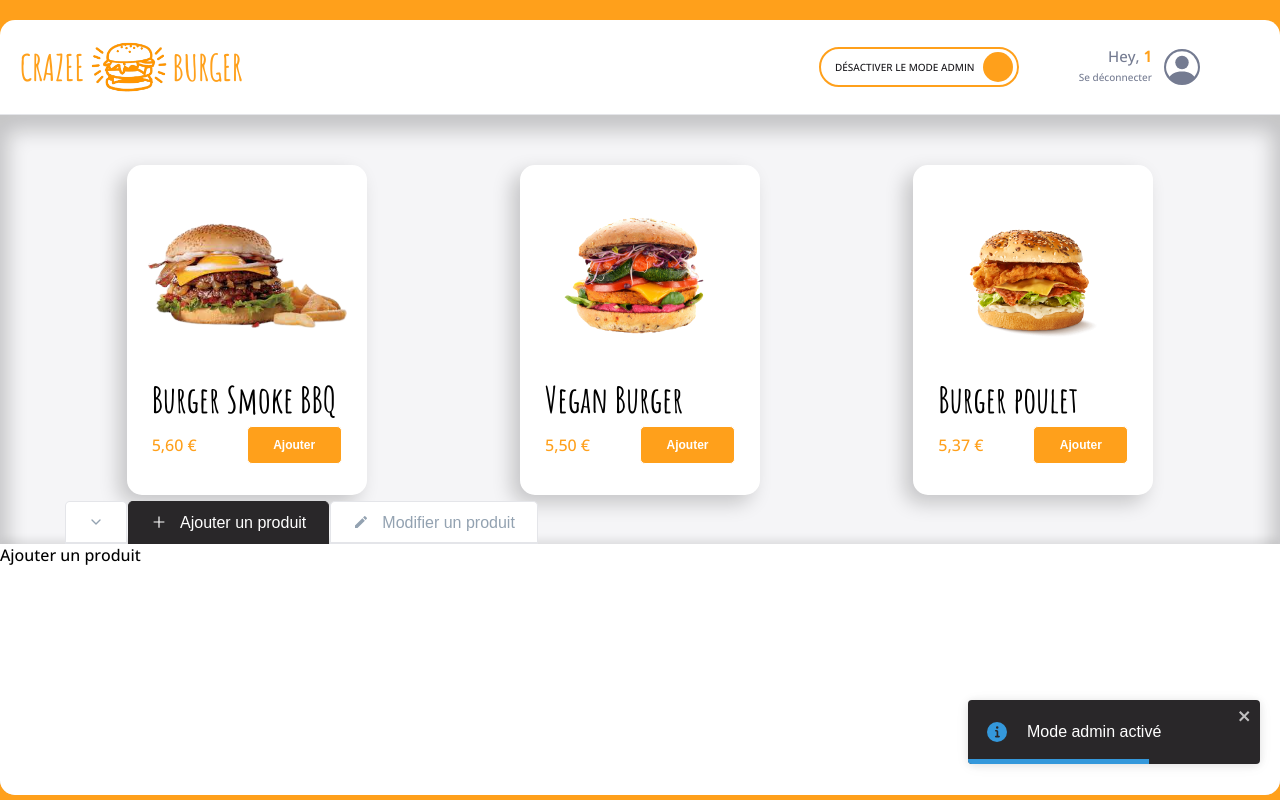
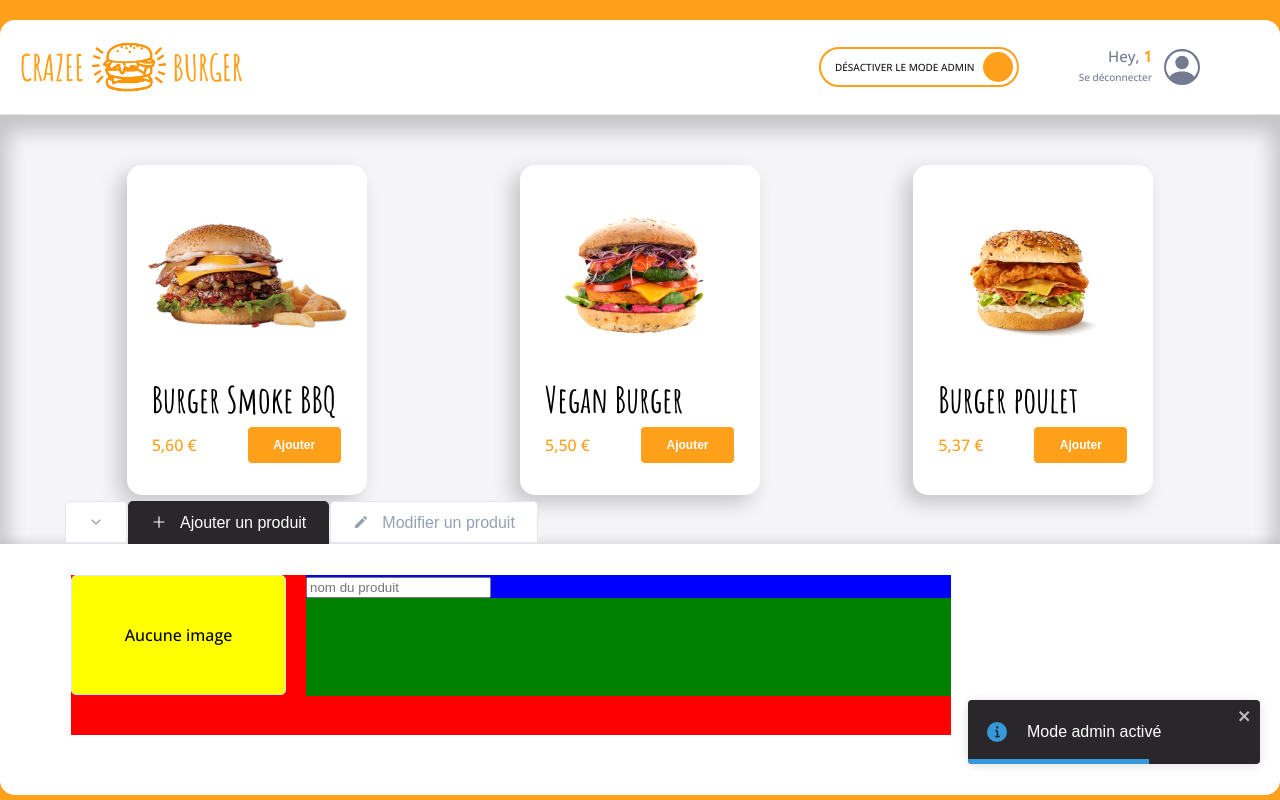
Before and after one commit to Ovgodd/crazee-burger, a React (Create React App) app: page /order/1 in a window 1280 px wide. Both pictures are taken after a click on the label 918 px from the left and 67 px from the top of the page. Built offline with nearby package versions, Linux system fonts and the light colour scheme; grey boxes are pictures that could not be loaded.

Commit message:
💄 F08 : ADMIN > first layout implement

```diff
--- /dev/null
+++ b/src/components/pages/order/Admin/AdminForm.js
@@ -0,0 +1,57 @@
+import React from "react";
+import styled from "styled-components";
+
+export default function AdminForm() {
+  return (
+    <AdminFormStyled className="form-container">
+      <div className="image-container">
+        {/* <img src="" alt="image" /> */}
+        <span>Aucune image</span>
+      </div>
+      <div className="input-container">
+        <div className="input-component">
+          <input placeholder="nom du produit" />
+        </div>
+      </div>
+    </AdminFormStyled>
+  );
+}
+const AdminFormStyled = styled.div`
+  position: relative;
+  display: flex;
+  top: 31px;
+  left: 71px;
+  height: 160px;
+  width: 880px;
+  background: red;
+
+  .image-container {
+    height: 120px;
+    width: 215px;
+    left: 0px;
+    top: -1px;
+    border-radius: 5px;
+    border: 1px solid #e4e5e9;
+    padding: 48px, 55px, 48px, 54px;
+    background: yellow;
+    box-sizing: border-box;
+    display: flex;
+    flex-direction: column;
+    align-items: center;
+    justify-content: center;
+  }
+  .input-container {
+    background: green;
+    display: flex;
+    flex-direction: column;
+    align-items: flex-start;
+    gap: 8px;
+    width: 645px;
+    height: 121px;
+    margin-left: 20px;
+  }
+  .input-component {
+    background: blue;
+    width: 645px;
+  }
+`;
--- a/src/components/pages/order/Admin/AdminPanel.js
+++ b/src/components/pages/order/Admin/AdminPanel.js
@@ -2,6 +2,7 @@ import React, { useContext } from "react";
 import styled from "styled-components";
 import OrderContext from "../../../../context/OrderContext";
 import { theme } from "../../../../theme";
+import AdminForm from "./AdminForm";
 import { getTabsConfig, getTabSelected } from "./getTabsConfig";
 
 export default function AdminPanel() {
@@ -10,7 +11,10 @@ export default function AdminPanel() {
   const tabs = getTabsConfig(selectedTab);
   const tabSelected = getTabSelected(tabs, selectedTab);
   return (
-    <AdminPanelStyled>{tabSelected && tabSelected.label}</AdminPanelStyled>
+    <AdminPanelStyled>
+      {/* {tabSelected && tabSelected.label} && form component */}
+      <AdminForm />
+    </AdminPanelStyled>
   );
 }
 const AdminPanelStyled = styled.div`
```
